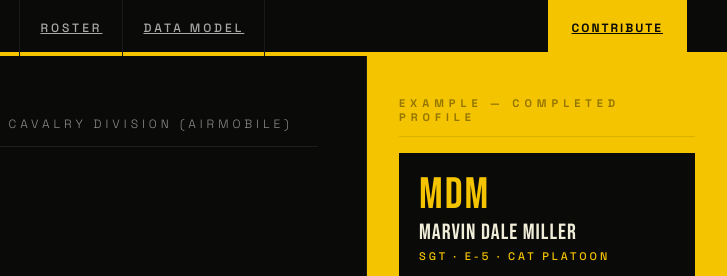
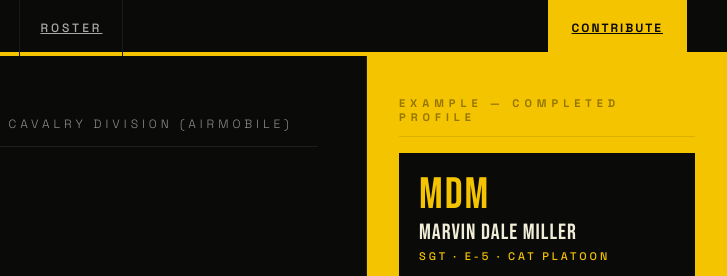
Before and after one commit to authormsmiller/d281staircav, an Eleventy site: page site/families.njk in a window 1280 px wide. Shown: the top 276 px of the page, 553-1280 px from the left. Built offline with nearby package versions, Linux system fonts and the light colour scheme; Eleventy itself is replaced by a stand-in of ours; files that its build step writes are made by us from their sources.

Commit message:
Remove 'Data Model' link from navigation

```diff
--- a/site/_includes/layouts/base.njk
+++ b/site/_includes/layouts/base.njk
@@ -28,7 +28,6 @@
     <a class="nav-btn {% if page.url == '/families/' %}active{% endif %}" href="/families/">For Families</a>
     <a class="nav-btn {% if page.url == '/' %}active{% endif %}" href="/">Overview</a>
     <a class="nav-btn {% if page.url == '/roster/' %}active{% endif %}" href="/roster/">Roster</a>
-    <a class="nav-btn {% if page.url == '/schema/' %}active{% endif %}" href="/schema/">Data Model</a>
     <a class="nav-btn cta" href="/contribute/">Contribute</a>
   </nav>
 </header>
```
